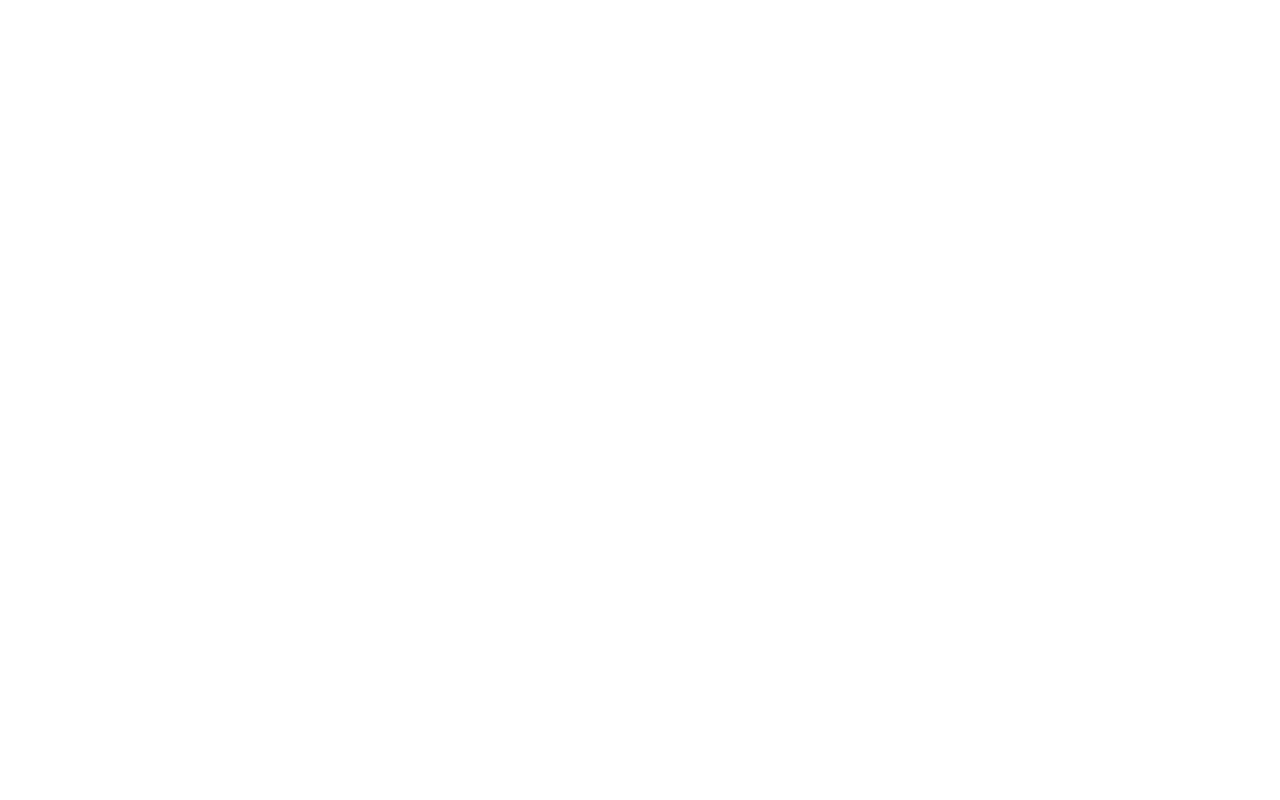
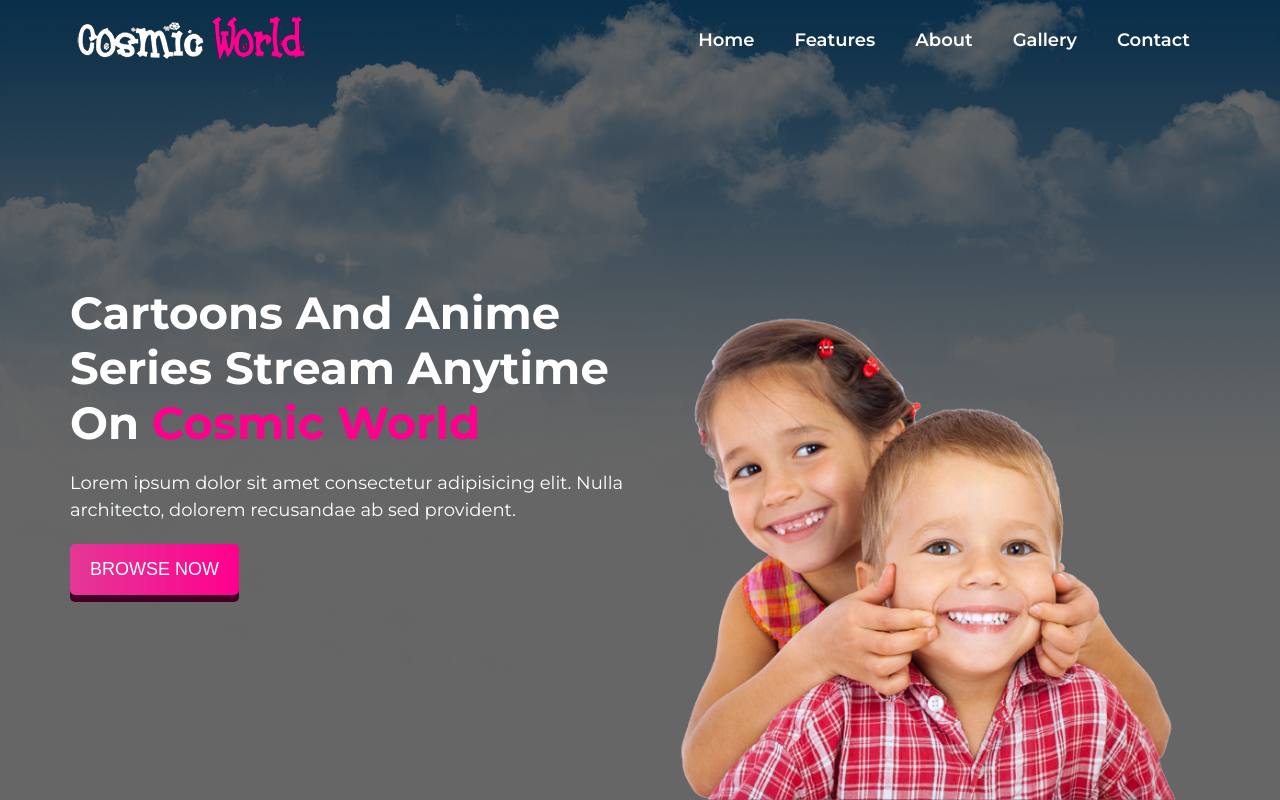
Before and after one commit to monira-jahan-tania/cosmic-world, a plain HTML site: page index.html in a window 1280 px wide. Drawn offline with Linux system fonts and the light colour scheme.

Commit message:
nav-and-banner

```diff
--- a/index.html
+++ b/index.html
@@ -11,7 +11,38 @@
 </head>
 
 <body>
+    <header>
+        <nav class="container">
+            <div class="logo">
+                <img src="images/logo.png" alt="">
+            </div>
+            <ul class="navigation">
+                <li><a href=""> Home</a></li>
+                <li><a href="">Features</a></li>
+                <li><a href="">About</a></li>
+                <li><a href="">Gallery</a></li>
+                <li><a href="">Contact</a></li>
+            </ul>
+        </nav>
+        <section class="container">
+            <div class="banner">
+                <div class="banner-left">
+                    <h1>Cartoons And Anime Series Stream Anytime On <span class="high-lighter">Cosmic World</span></h1>
+                    <p>Lorem ipsum dolor sit amet consectetur adipisicing elit. Nulla architecto, dolorem recusandae ab
+                        sed provident.</p>
+                    <button class="parimary-button">Browse Now</button>
+                </div>
+                <div class="banner-right">
+                    <img src="images/banner.png" alt="">
+                </div>
+            </div>
+        </section>
+    </header>
+    <main>
+        <section id="features">
 
+        </section>
+    </main>
 </body>
 
 </html>
--- a/style.css
+++ b/style.css
@@ -0,0 +1,97 @@
+@import url('https://fonts.googleapis.com/css2?family=Montserrat:wght@400;600;700&family=Playfair+Display&family=Poppins&display=swap');
+
+:root{
+    ---primary-color:  #FF008E;
+}
+
+
+*{
+    margin: 0;
+    padding: 0;
+    box-sizing: border-box;
+}
+body{
+    font-family: 'Montserrat', sans-serif;
+}
+header{
+    background-image: url(images/cloud.png);
+    background-repeat: no-repeat;
+    background-size: cover;
+    background-color: rgba(0,0,0,0.6);
+    background-blend-mode: overlay;
+}
+.container{
+    max-width: 1200px;
+    margin: 0 auto;
+    padding: 0 30px;
+}
+.high-lighter{
+    color:  var(---primary-color);
+}
+nav{
+    display: flex;
+    justify-content: space-between;
+    height: 80px;
+    align-items: center;
+}
+.navigation{
+    display: flex;
+}
+.navigation li{
+    list-style: none;
+    margin: 10px;
+}
+.navigation li a{
+    text-decoration: none;
+    color: #fff;
+    font-weight: 600;
+    font-size: 18px;
+    padding: 15px 10px;
+}
+.banner{
+    height: calc(100vh - 80px);
+    display: grid;
+    grid-template-columns: repeat(2, 1fr);
+}
+.banner-left{
+    display: flex;
+    flex-direction: column;
+    justify-content: center;
+    align-items: flex-start;
+}
+.banner-left h1{
+    font-size: 45px;
+    color: #fff;
+}
+.banner-left p{
+    color: #fff;
+    font-size: 18px;
+    line-height: 1.5;
+    margin: 20px 0;
+}
+.parimary-button{
+    background-image: linear-gradient(90deg, #e43897, #ff008e);
+    color: #fff;
+    font-size: 18px;
+    text-transform: uppercase;
+    outline: 0;
+    border: 0;
+    padding: 15px 20px;
+    border-radius: 5px;
+    cursor: pointer;
+    box-shadow: 0 7px 0 #420024;
+    position: relative;
+    top: 0;
+}
+.parimary-button:active{
+    top: 5px;
+    box-shadow: 0 2px 0 #5c2d47;
+}
+.banner-right{
+    display: flex;
+    justify-content: center;
+    align-items: flex-end;
+}
+.banner-right img{
+    width: 100%;
+}
```
Also changed, not shown: images/banner.png (renamed from images/about.png).
